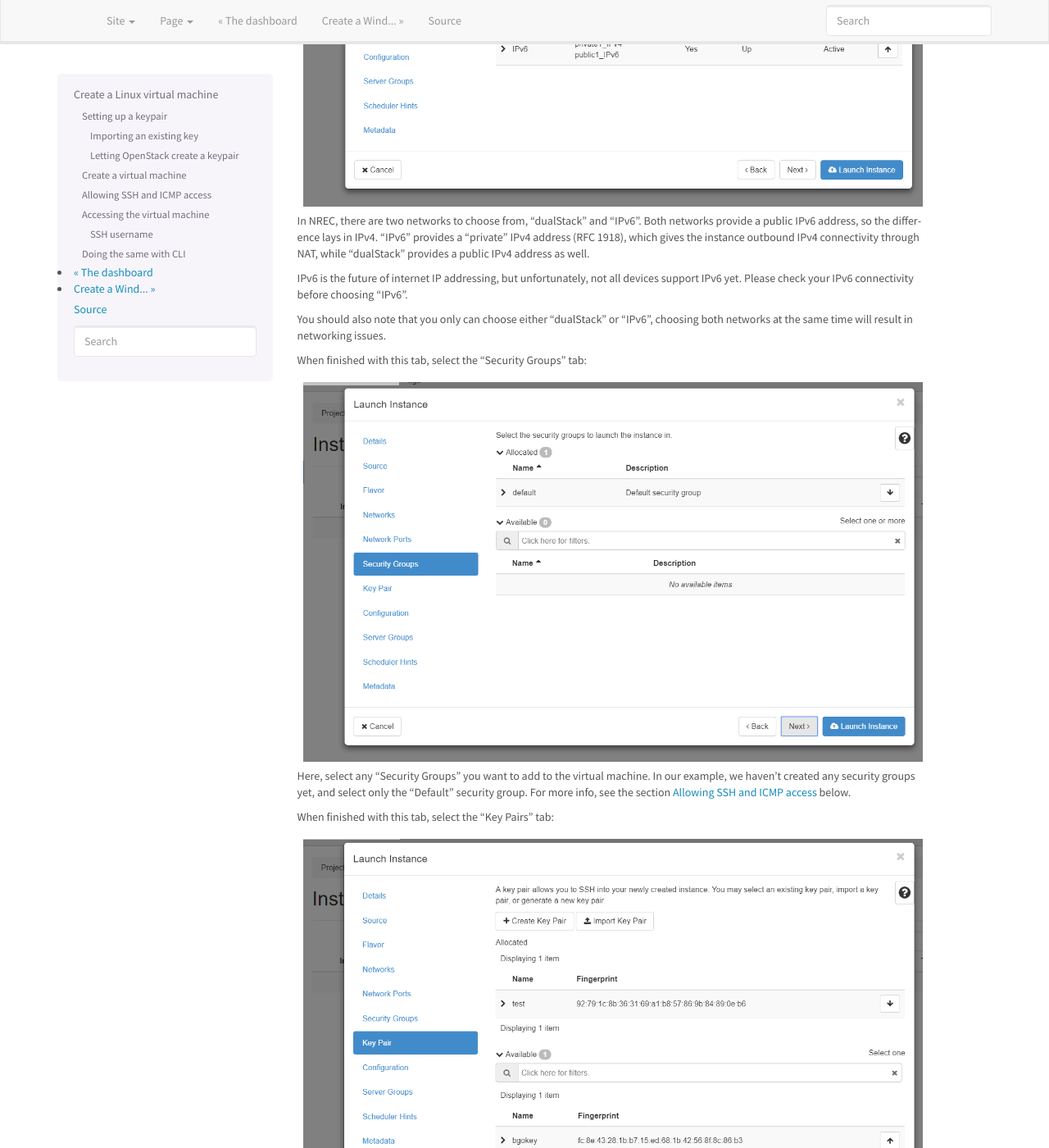
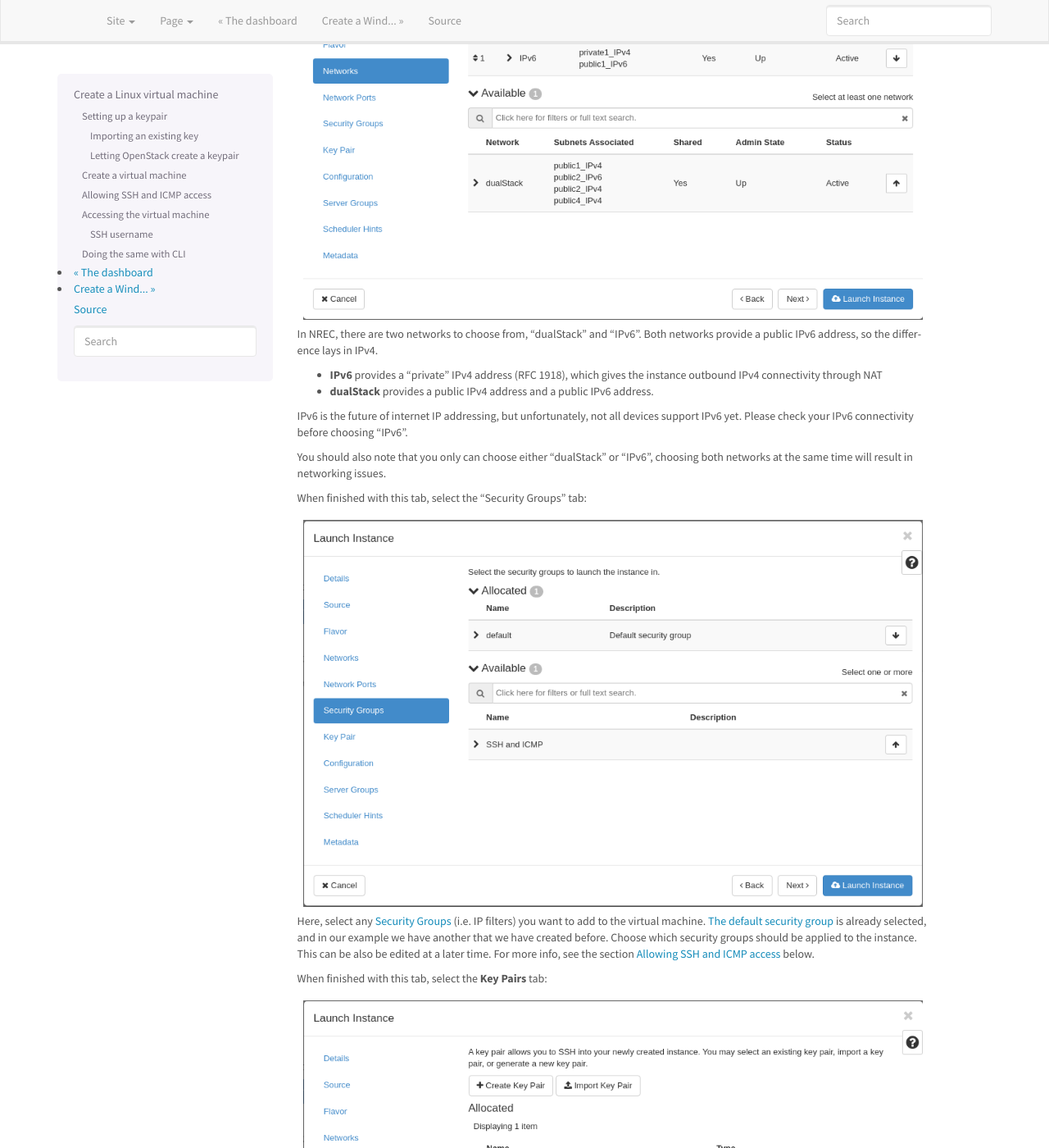
Before and after one commit to norcams/docs-enduser, a Sphinx documentation site: the page built from docs/create-virtual-machine.rst, in a window 1280 px wide and 1400 px high, scrolled down 5881 px. Shown: the whole window at 82% size. Built offline with Sphinx 7.4.7, drawn with Linux system fonts in a browser that asks for light colours; some of the changed text lies outside the part shown.

Commit message:
improve create linux vm

```diff
--- a/docs/create-virtual-machine.rst
+++ b/docs/create-virtual-machine.rst
@@ -6,6 +6,9 @@ Create a Linux virtual machine
 Last changed: |date|
 
 .. contents::
+
+.. _Security Groups: security-groups.html
+.. _the default security group: security-groups.html#the-default-security-group
 
 .. _setting-up-keypair:
 Setting up a keypair
@@ -144,14 +147,14 @@ Create a virtual machine
 ------------------------
 
 Once you have an SSH keypair defined, you can proceed with creating a
-virtual machine (instance). In the **Project** tab,
-select **Instances**:
+virtual machine (instance). Navigate to **Project** -> **Compute**
+-> **Instances**:
 
 .. figure:: images/dashboard-create-instance-01.png
    :align: center
    :alt: Dashboard - Instances
 
-Click "Launch Instance". The following window will appear:
+Click **Launch Instance**. The following window will appear:
 
 .. figure:: images/dashboard-create-instance-02.png
    :align: center
@@ -159,15 +162,15 @@ Click "Launch Instance". The following window will appear:
 
 In this window, enter the following values:
 
-**Instance Name**: Select a name for your new virtual machine
+* **Instance Name**: Select a name for your new virtual machine
 
-**Availability Zone**:
-You can choose between `<region>-default-1` and `<region>-legacy-1`. `default` uses a centralized storage, which means that instances will not need to be rebooted while doing maintenance work. On the other hand, `legacy` uses a local storage, which will then require reboot in the case of maintenance work.
+* **Description**: Optionally set a description
 
-**Instance Count**: How many virtual machines to create (usually only 1)
+* **Availability Zone**: Leave this at its default value
 
+* **Instance Count**: How many virtual machines to create (usually only 1)
 
-When finished with this tab, select the next, "Source":
+When finished with this tab, select the next, **Source**:
 
 .. figure:: images/dashboard-create-instance-06.png
    :align: center
@@ -194,17 +197,23 @@ When finished with this tab, select the next, "Networks":
    :align: center
    :alt: Dashboard - Launch instance - Networks
 
-In NREC, there are two networks to choose from, "dualStack"
-and "IPv6". Both networks provide a public IPv6 address, so the difference
-lays in IPv4. "IPv6" provides a "private" IPv4 address (RFC 1918), which gives
-the instance outbound IPv4 connectivity through NAT, while "dualStack" provides
-a public IPv4 address as well.
+In NREC, there are two networks to choose from, "dualStack" and
+"IPv6". Both networks provide a public IPv6 address, so the difference
+lays in IPv4.
 
-IPv6 is the future of internet IP addressing, but unfortunately, not all devices
-support IPv6 yet. Please check your IPv6 connectivity before choosing "IPv6".
+* **IPv6** provides a "private" IPv4 address (RFC 1918), which gives
+  the instance outbound IPv4 connectivity through NAT
 
-You should also note that you only can choose either "dualStack" or "IPv6", choosing
-both networks at the same time will result in networking issues.
+* **dualStack** provides a public IPv4 address and a public IPv6
+  address.
+
+IPv6 is the future of internet IP addressing, but unfortunately, not
+all devices support IPv6 yet. Please check your IPv6 connectivity
+before choosing "IPv6".
+
+You should also note that you only can choose either "dualStack" or
+"IPv6", choosing both networks at the same time will result in
+networking issues.
 
 When finished with this tab, select the "Security Groups" tab:
 
@@ -212,19 +221,22 @@ When finished with this tab, select the "Security Groups" tab:
    :align: center
    :alt: Dashboard - Launch instance - Security Groups
 
-Here, select any "Security Groups" you want to add to the virtual
-machine. In our example, we haven't created any security groups yet,
-and select only the "Default" security group. For more info, see
-the section `Allowing SSH and ICMP access`_ below.
+Here, select any `Security Groups`_ (i.e. IP filters) you want to add
+to the virtual machine. `The default security group`_ is already
+selected, and in our example we have another that we have created
+before. Choose which security groups should be applied to the
+instance. This can be also be edited at a later time. For more info,
+see the section `Allowing SSH and ICMP access`_ below.
 
-When finished with this tab, select the "Key Pairs" tab:
+When finished with this tab, select the **Key Pairs** tab:
 
 .. figure:: images/dashboard-create-instance-09.png
    :align: center
    :alt: Dashboard - Launch instance - Key Pairs
 
 Here, choose which SSH keypair you want to assign to this virtual
-machine.
+machine. Adding SSH public key to the instance is only done during
+instance creation and cannot be changed later.
 
 When satisfied, clik "Launch" to create your virtual machine.
 
@@ -348,16 +357,16 @@ Each image has its own default user, for which the SSH public key is
 added to its SSH authorized_keys file. This varies with each image,
 at the discretion of the image vendor. The most common are:
 
-============== ===========
+============== ==============
 Image          User
-============== ===========
-CentOS         centos
-Fedora         fedora
-Ubuntu         ubuntu
-Debian         debian
-RHEL           cloud-user
-CirrOS         cirros
-============== ===========
+============== ==============
+**CentOS**     ``centos``
+**Fedora**     ``fedora``
+**Ubuntu**     ``ubuntu``
+**Debian**     ``debian``
+**RHEL**       ``cloud-user``
+**CirrOS**     ``cirros``
+============== ==============
 
 This is a non-exhaustive list. For images not listed here, consult the
 image vendor's documentation.
```
Also changed, not shown: other parts of docs/create-virtual-machine.rst (+4 -7 lines), docs/images/dashboard-create-instance-01.png, docs/images/dashboard-create-instance-02.png, docs/images/dashboard-create-instance-06.png, docs/images/dashboard-create-instance-07.png, docs/images/dashboard-create-instance-08.png, docs/images/dashboard-create-instance-09.png, docs/images/dashboard-create-instance-10.png, docs/images/dashboard-create-instance-11.png.
